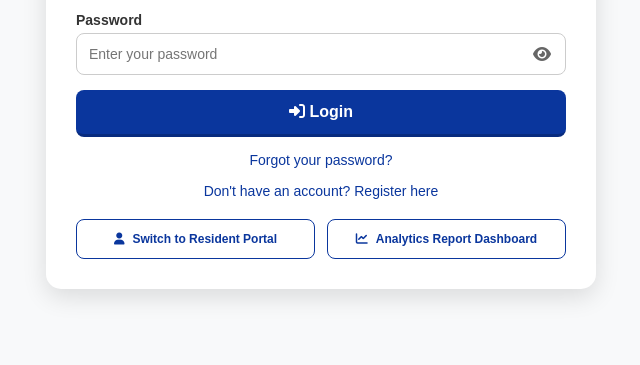
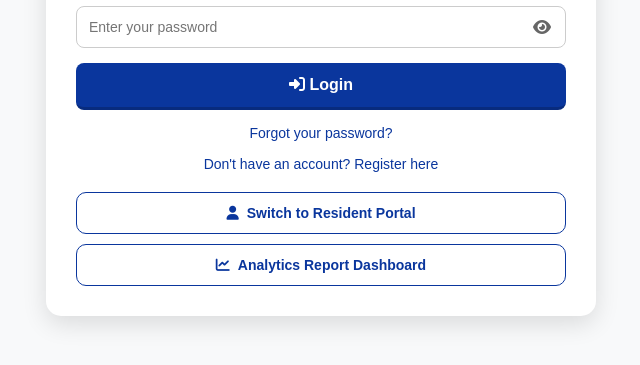
Before and after one commit to Unclergn0/barangay-ease-FRONTEND, a plain HTML site: page BarangayAdminWEB/loginAdmin.html in a window 1280 px wide. Shown: the part 345-710 px from the top of the page, without its empty margins (319-959 px from the left). Drawn offline with Linux system fonts and the light colour scheme.

Commit message:
Fix CSS and style portal switch buttons

```diff
--- a/BarangayAdminWEB/webAdmincss/brgyAdmin.css
+++ b/BarangayAdminWEB/webAdmincss/brgyAdmin.css
@@ -1030,34 +1030,36 @@ table tr:hover {
 /* ANALYTICS DASHBOARD LINKS */
 .portal-links {
     display: flex;
-    justify-content: space-between;
-    align-items: stretch;
-    gap: 12px;
+    flex-direction: column;
+    gap: 10px;
     width: 100%;
     margin-top: 20px;
 }
 
 .portal-link {
-    flex: 1;
-    min-width: 0;
+    width: 100%;
+    box-sizing: border-box;
     display: flex;
     justify-content: center;
     align-items: center;
     gap: 8px;
-    padding: 12px 8px;
-    border: 1px solid var(--primary);
-    border-radius: 8px;
-    color: var(--primary);
+    padding: 12px 16px;
+    border: 1.5px solid var(--primary, #0A369D);
+    border-radius: 10px;
+    color: var(--primary, #0A369D);
+    background: #ffffff;
     text-decoration: none;
-    font-size: 12px;
+    font-size: 14px;
     font-weight: 600;
     text-align: center;
+    transition: background 0.2s ease, color 0.2s ease;
 }
 
 .portal-link:hover {
-    background: var(--primary);
-    color: white;
+    background: var(--primary, #0A369D);
+    color: #ffffff;
 }
+
 
 @media (max-width: 480px) {
     .portal-link {
--- a/ResidentWEB/webcss/style.css
+++ b/ResidentWEB/webcss/style.css
@@ -1675,6 +1675,7 @@ td {
 
 /* Switch Buttons */
 .portal-switch-wrap {
+    width: 100%;
     text-align: center;
     margin-top: 16px;
 }
```
Also changed, not shown: ResidentWEB/login.html (+4 -4 lines).
